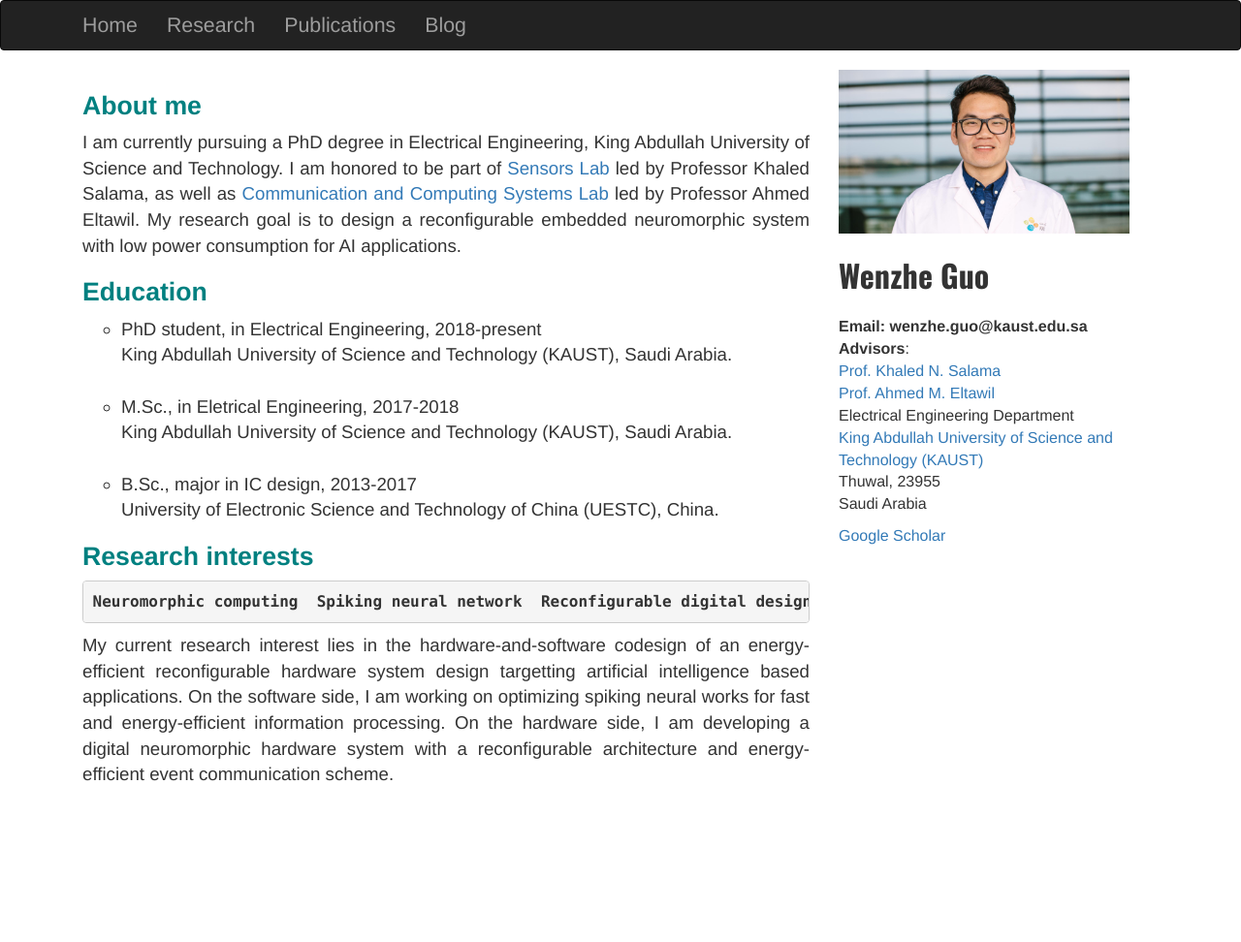
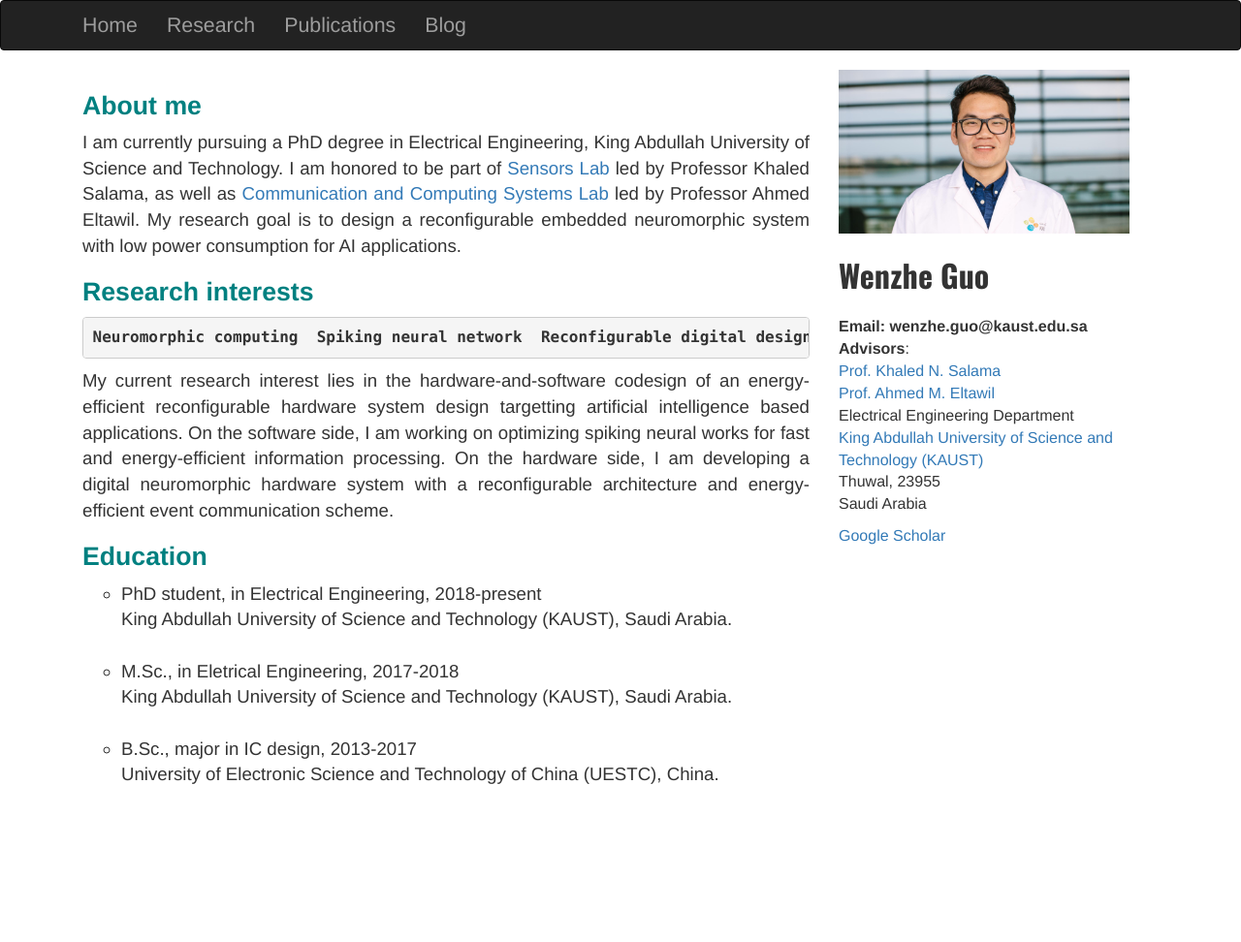
Before and after one commit to Wenzheguo/Wenzheguo.github.io, a Jekyll site: the page built from index.html, in a window 1280 px wide. Shown: the whole page at 97% size. Built offline with Jekyll 4.4.1, drawn with Linux system fonts in a browser that asks for light colours.

Commit message:
Update index.html

```diff
--- a/index.html
+++ b/index.html
@@ -32,6 +32,14 @@ title: Home
                     I am honored to be part of <a href="https://cemse.kaust.edu.sa/sensors">Sensors Lab</a> led by Professor Khaled Salama, as well as <a href="https://cemse.kaust.edu.sa/ccsl"> Communication and Computing Systems Lab</a> led by Professor
                     Ahmed Eltawil. My research goal is to design a reconfigurable embedded neuromorphic system with low power consumption for AI applications.
                 </p>
+
+                <h1 style="font-size:20pt;color:teal;"> <b>Research interests</b> </h1>
+                <pre style="font-size: 12pt;"><b>Neuromorphic computing</b>  <b>Spiking neural network</b>  <b>Reconfigurable digital design</b></pre>
+                <p>My current research interest lies in the hardware-and-software codesign of an energy-efficient reconfigurable hardware system design targetting artificial intelligence based applications.
+                On the software side, I am working on optimizing spiking neural works for fast and energy-efficient information processing.
+                On the hardware side, I am developing a digital neuromorphic hardware system with a reconfigurable architecture and energy-efficient event communication scheme.
+                </p>
+
                 <h1 style="font-size:20pt;color:teal;"> <b>Education</b> </h1>
                 <ul style="list-style-type:circle">
                     <li>
@@ -50,12 +58,6 @@ title: Home
                     </li>
                 </ul>
 
-                <h1 style="font-size:20pt;color:teal;"> <b>Research interests</b> </h1>
-                <pre style="font-size: 12pt;"><b>Neuromorphic computing</b>  <b>Spiking neural network</b>  <b>Reconfigurable digital design</b></pre>
-                <p>My current research interest lies in the hardware-and-software codesign of an energy-efficient reconfigurable hardware system design targetting artificial intelligence based applications.
-                On the software side, I am working on optimizing spiking neural works for fast and energy-efficient information processing.
-                On the hardware side, I am developing a digital neuromorphic hardware system with a reconfigurable architecture and energy-efficient event communication scheme.
-                </p>
             </div>
         </div>
 
```
